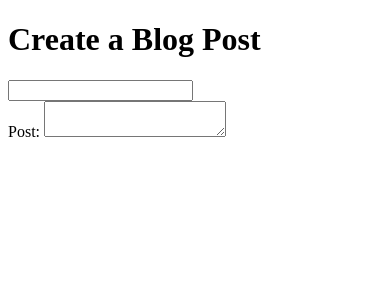
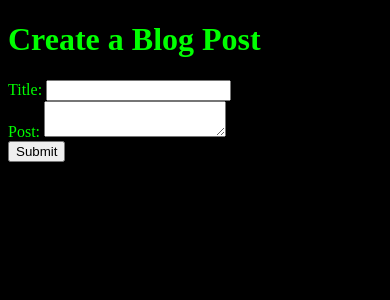
Before and after one commit to Juzet/Blog, a PHP site: page /post.php in a window 390 px wide. Shown: the top 300 px of the page. Run offline with PHP 8.4, Linux system fonts and the light colour scheme.

Commit message:
media queries

```diff
--- /dev/null
+++ b/main.css
@@ -0,0 +1,29 @@
+body {
+	background-color: black;
+}
+#title{
+	color: lime;
+}
+#post{
+	color: lime;
+}
+#one{
+	color: lime;
+}
+@media screen and (max-width:320px){
+	body{
+		background-color: orange;
+	}
+	#title{
+		width:100px;
+		height: 100px;
+	}
+	#post{
+		width:100px;
+		height: 100px;
+	}
+	#one{
+		width:100px;
+		height: 100px;
+	}
+}
--- a/view/form.php
+++ b/view/form.php
@@ -1,12 +1,21 @@
+<div id="one">
 <h1>Create a Blog Post</h1>
-
+</div>
 <form>
-	<div>
-		<label for="title"></label>
+	<div id="title">
+		<!-- labels the boxes -->
+		<label for="title">Title:</label>
+		<!-- allows you to put a single line -->
 		<input type="text" name="title"/>
 	</div>
-	<div>
+	<div id="post">
+		<!-- lables the post box -->
 		<label for="post">Post: </label>
+		<!-- allows you input multiple lines -->
 		<textarea name="post"></textarea>
 	</div>
+		<!-- allows me to make a submit button -->
+	<div>
+		<button type="submit">Submit</button>
+	</div>
 </form>
--- a/view/header.php
+++ b/view/header.php
@@ -2,6 +2,8 @@
 <!DOCTYPE html>
 <html>
 <head>
+<link rel="stylesheet" type="text/css" href="main.css">
+<meta name="viewport" content="minimal-ui, width=device-width, initial-scale=1, maximum-scale=1, user-scalable=no">
 <meta charset= "UTF-8">
 	<title></title>
 </head>
```
